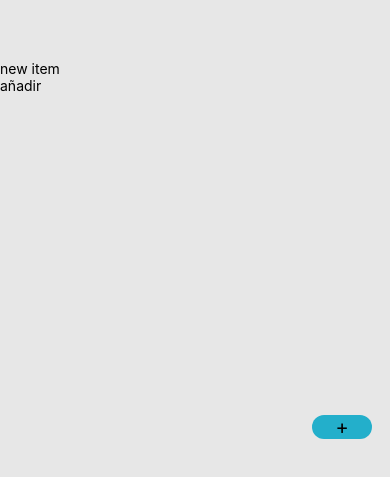
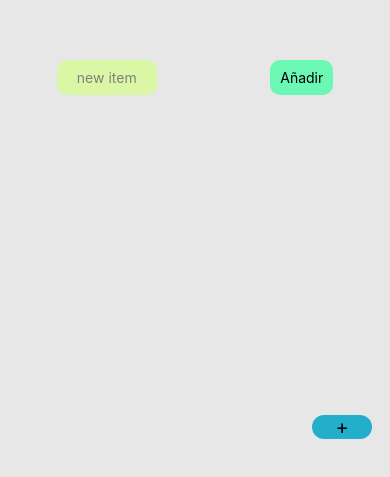
Before and after one commit to BrianO-lab/entregable-02, a React Native app: screen / in a window 390 px wide. Shown: the part 345-822 px from the top of the page. Built offline with nearby package versions, Linux system fonts and the light colour scheme.

Commit message:
Se modifico los estilos de viewmain

```diff
--- a/App.js
+++ b/App.js
@@ -52,7 +52,6 @@ const styles = StyleSheet.create({
   container: {
     flex: 1,
     backgroundColor: '#e7e7e7',
-
     justifyContent: 'center',
   },
 });
--- a/components/ViewMain/ViewMain.js
+++ b/components/ViewMain/ViewMain.js
@@ -80,18 +80,26 @@ const ViewMain = (props) => {
       <BtnItemAdd
         actionModalAddInput={activeModalAddInput}
       />
-      <View>
+      <View style={styles.newItem}>
+        <View style={styles.inputTextConteiner}>
           <TextInput
+            style={styles.inputText}
             placeholder="new item"
-          placeholderTextColor="black"
+            placeholderTextColor="grey"
             value={numberCard}
             onChangeText={onHandleChange}
           />
-        <TouchableOpacity onPress={addItem}>
-          <Text>
-            añadir
+        </View>
+        <View style={styles.btnAdd}>
+          <TouchableOpacity onPress={addItem} style={styles.btnAddText}>
+            <Text style={styles.btnAddText}>
+              Añadir
             </Text>
           </TouchableOpacity>
+        </View>
+
+
+
       </View>
       {/* <ModalAddInput
         isVisible={modalAddInputVisible}
--- a/components/ViewMain/ViewMainSS.js
+++ b/components/ViewMain/ViewMainSS.js
@@ -1,4 +1,5 @@
 import { StyleSheet } from 'react-native'
+import colors from '../../constants/colors';
 
 const styles = StyleSheet.create({
   container: {
@@ -6,6 +7,55 @@ const styles = StyleSheet.create({
     backgroundColor: '#e7e7e7',
     justifyContent: 'center',
   },
+  newItem: {
+    flexDirection: 'row',
+    justifyContent: 'space-around',
+    height: 35,
+
+
+  },
+  inputTextConteiner: {
+    backgroundColor: colors.primary,
+    borderRadius: 10,
+    width: 100,
+    alignItems: 'center',
+    justifyContent: 'center',
+    shadowColor: "#000",
+    shadowOffset: {
+      width: 0,
+      height: 4,
+    },
+    shadowOpacity: 0,
+    shadowRadius: 4.65,
+
+    elevation: 8,
+  },
+  inputText: {
+    textAlign: 'center',
+
+  },
+
+  btnAdd: {
+    backgroundColor: colors.secondary,
+    alignItems: 'center',
+    justifyContent: 'center',
+    borderRadius: 10,
+    shadowColor: "#000",
+    shadowOffset: {
+      width: 0,
+      height: 4,
+    },
+    shadowOpacity: 0,
+    shadowRadius: 4.65,
+
+    elevation: 8,
+  },
+
+  btnAddText: {
+    marginHorizontal: 5,
+
+
+  },
 })
 
 export default styles;
--- a/constants/colors.js
+++ b/constants/colors.js
@@ -1,5 +1,6 @@
 export default {
-  primary: '#eafed8',
-  secondary: '#fdfed8',
+  primary: '#DAF7A6',
+  secondary: '#6bf7b4',
+
   white: "#edf6f9",
 }
```
Lines whose indentation alone changed are shown as unchanged.
